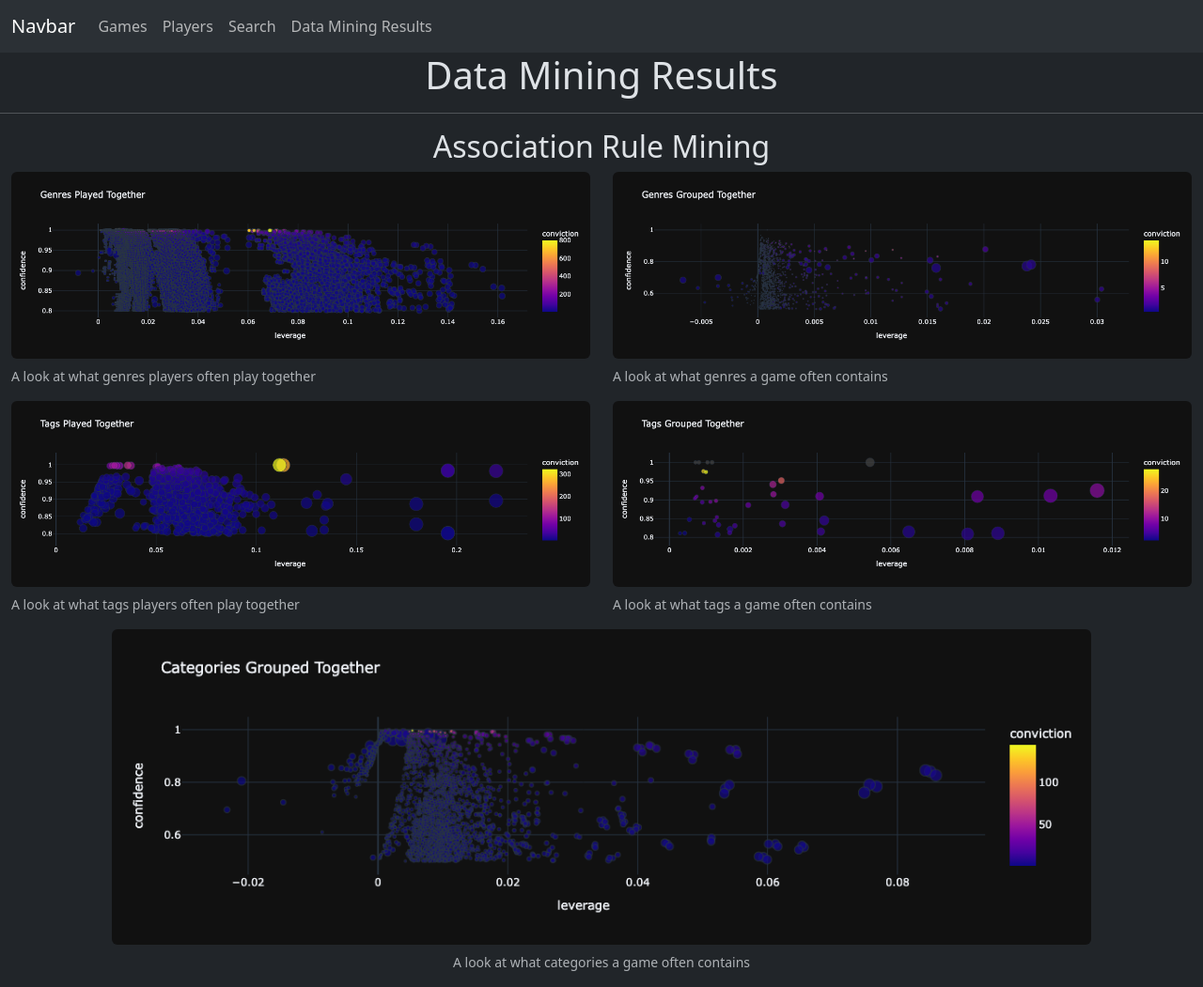
After one commit to Bmknezev/ESOF-3675-Project, a Flask app: page /graph in a window 1280 px wide. The commit adds this page. Shown: the whole page at 94% size. Run offline with Flask 3, Linux system fonts and the light colour scheme; parts of the project's set-up code (start-up, migrations or seed data) failed here and were passed over; some libraries are stand-ins or nearby versions.

Commit message:
added tab with our graphs

```diff
--- a/GUI.py
+++ b/GUI.py
@@ -136,6 +136,10 @@ def search():
     return render_template("search.html", title="Search")
 
 
+@app.route("/graph")
+def graph():
+    return render_template("graphs.html", title="Graphs")
+
 ## RUN ##
 #runs the app
 if __name__ == '__main__':
--- /dev/null
+++ b/templates/graphs.html
@@ -0,0 +1,69 @@
+<!-- View games page, gets and shows games from the database -->
+<!-- inherits from layout -->
+{% extends "layout.html" %}
+
+
+<!-- Code needs to be in block content tag to properly inherit -->
+{% block content %}
+
+<style>
+    h1 {
+        text-align: center;
+    }
+
+    h2 {
+        text-align: center;
+    }
+</style>
+<!-- Header/title -->
+<h1>Data Mining Results</h1>
+
+
+
+<!-- Makes a horizontal line -->
+<hr>
+<h2>Association Rule Mining</h2>
+<div class="container-fluid">
+    <div class="row">
+        <div class="col">
+            <figure class="figure">
+                <img src="{{url_for('static', filename='games-genres.png')}}" class="figure-img img-fluid rounded"
+                    alt="text">
+                <figcaption class="figure-caption">A look at what genres players often play together</figcaption>
+            </figure>
+        </div>
+        <div class="col">
+            <figure class="figure">
+                <img src="{{url_for('static', filename='genre2.png')}}" class="figure-img img-fluid rounded" alt="text">
+                <figcaption class="figure-caption">A look at what genres a game often contains</figcaption>
+            </figure>
+        </div>
+    </div>
+    <div class="row">
+        <div class="col">
+            <figure class="figure">
+                <img src="{{url_for('static', filename='tag2.png')}}" class="figure-img img-fluid rounded" alt="text">
+                <figcaption class="figure-caption">A look at what tags players often play together</figcaption>
+            </figure>
+        </div>
+        <div class="col">
+            <figure class="figure">
+                <img src="{{url_for('static', filename='tag1.png')}}" class="figure-img img-fluid rounded" alt="text">
+                <figcaption class="figure-caption">A look at what tags a game often contains</figcaption>
+            </figure>
+        </div>
+    </div>
+    <div class="row">
+        <div class="col"></div>
+        <div class="col-sm-10 text-center">
+            <figure class="figure">
+                <img src="{{url_for('static', filename='cat1.png')}}" class="figure-img img-fluid rounded" alt="text">
+                <figcaption class="figure-caption">A look at what categories a game often contains</figcaption>
+            </figure>
+        </div>
+        <div class="col"></div>
+    </div>
+</div>
+
+
+{% endblock %}
--- a/templates/layout.html
+++ b/templates/layout.html
@@ -44,6 +44,9 @@
             <li class="nav-item">
               <a class="nav-link" href="{{ url_for('search') }}">Search</a>
             </li>
+            <li class="nav-item">
+              <a class="nav-link" href="{{ url_for('graph') }}">Data Mining Results</a>
+            </li>
           </ul>
         </div>
       </div>
```
Also changed, not shown: static/cat1.png (added), static/games-genres.png (added), static/genre2.png (added), static/tag1.png (added), static/tag2.png (added).
